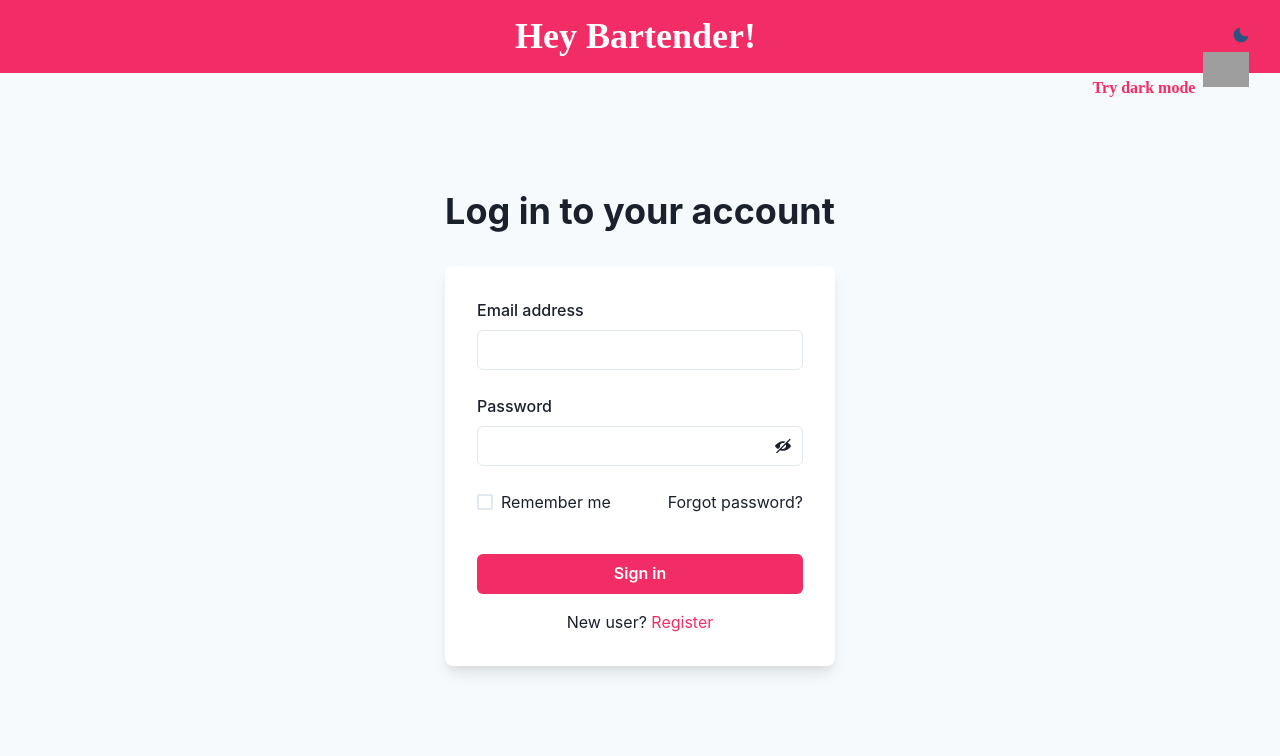
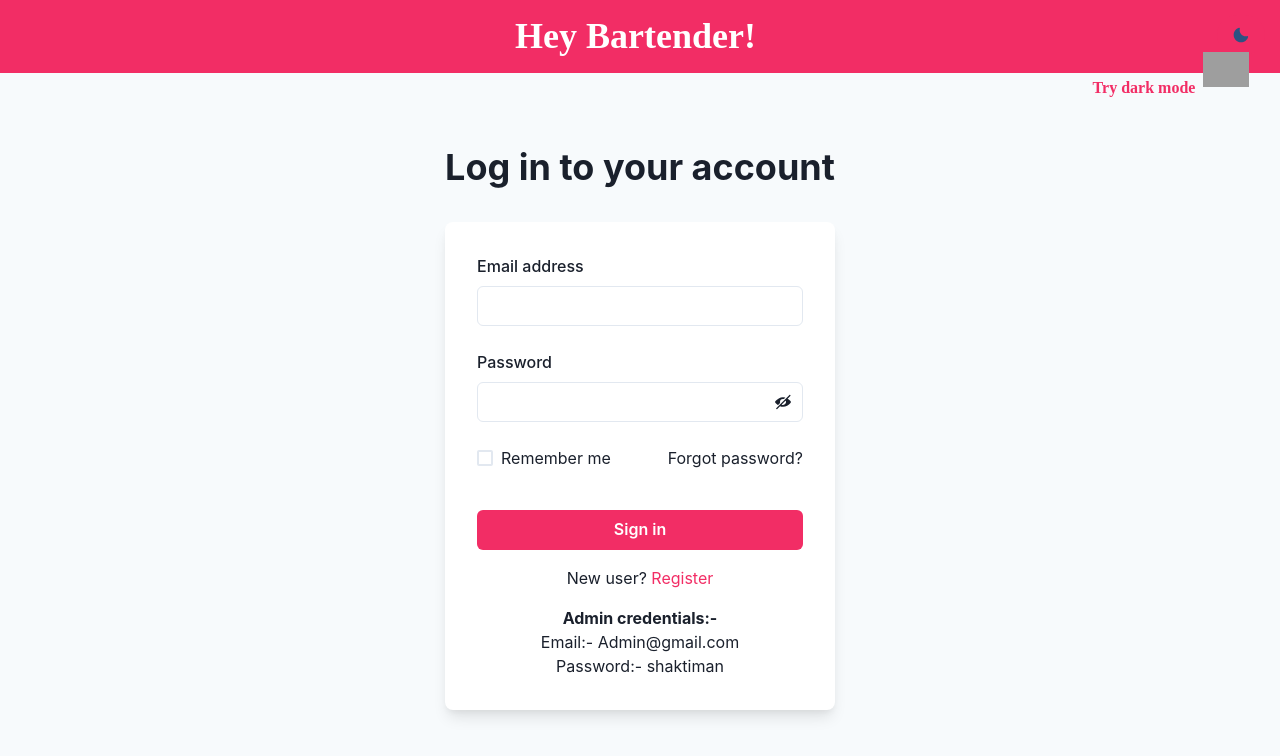
Before and after one commit to surya382/heybartender, a React (Create React App) app in the folder heybarty/: page /login in a window 1280 px wide. Shown: the top 756 px of the page. Built offline with nearby package versions, Linux system fonts and the light colour scheme; grey boxes are pictures that could not be loaded.

Commit message:
added admin creds

```diff
--- a/heybarty/src/components/Login.jsx
+++ b/heybarty/src/components/Login.jsx
@@ -141,7 +141,9 @@ const handleSubmit=async(e)=>{
       align={'center'}
       justify={'center'}
       bg={useColorModeValue('gray.50', 'gray.800')}>
+
       <Stack spacing={8} mx={'auto'} maxW={'lg'} py={12} px={6}>
+
         <Stack align={'center'}>
           <Heading fontSize={'4xl'}>Log in to your account</Heading>
 
@@ -203,9 +205,18 @@ const handleSubmit=async(e)=>{
               </Text>
             </Stack>
 
+            <Box>
+           <Text fontWeight="bold">Admin credentials:-</Text>
+           <Text>Email:- Admin@gmail.com</Text>
+           <Text>Password:- shaktiman</Text>
+          </Box>
+
           </Stack>
         </Box>
       </Stack>
+
+
+
     </Flex>
   );
 }
```
